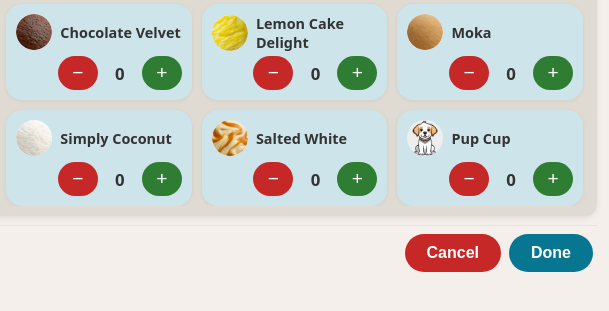
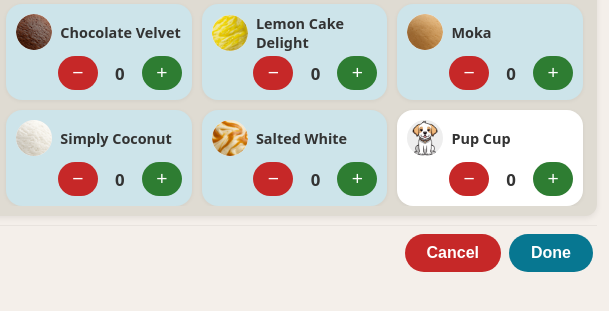
Before and after one commit to vitosgelatonz/kiosk, a plain HTML site: page index.html in a window 1280 px wide. Shown: the part 379-690 px from the top of the page, 671-1280 px from the left. Drawn offline with Linux system fonts and the light colour scheme.

Commit message:
Update index.html

```diff
--- a/index.html
+++ b/index.html
@@ -339,7 +339,7 @@
     { name: "Salted White",         image: "images/salted-white.png", bg: "#cde4ea" },
 
     /* ✅ NEW FLAVOUR ADDED */
-    { name: "Pup Cup",              image: "images/pup-cup.png", bg: "#cde4ea" }
+    { name: "Pup Cup",              image: "images/pup-cup.png", bg: "#ffffff" }
   ];
 
   const state = {
```
